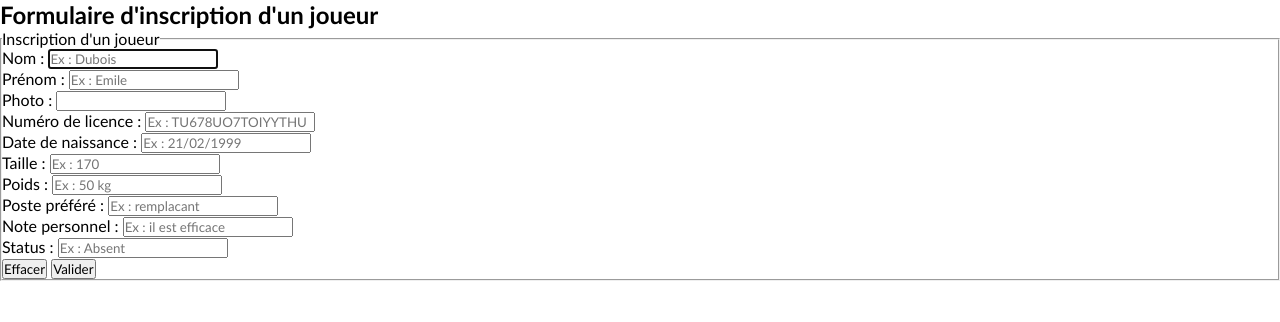
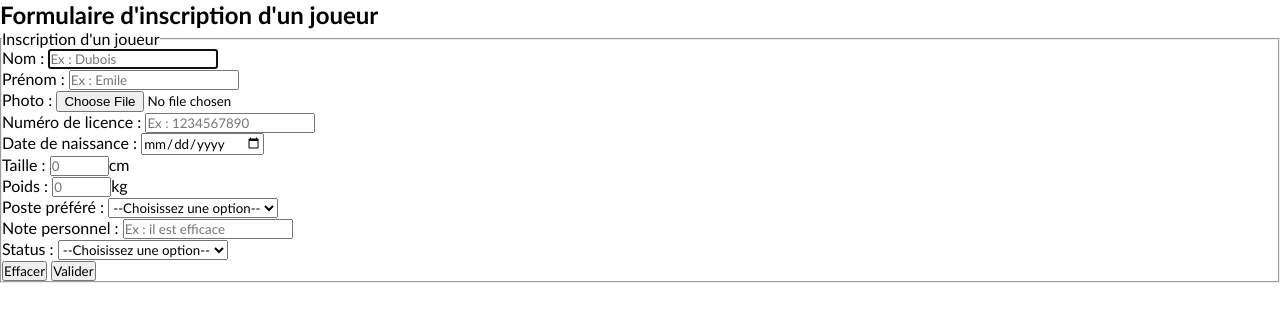
Before and after one commit to NeikoStream/Ultimate-Gestion, a PHP site: page /page/saisieJoueur.php in a window 1280 px wide. Shown: the part 234-556 px from the top of the page. Run offline with PHP 8.4, Linux system fonts and the light colour scheme; the visitor is signed in with stand-in values (Sample User, id 1).

Commit message:
update saisieJoueur + css

```diff
--- a/css/style.css
+++ b/css/style.css
@@ -269,7 +269,7 @@ a{
 .joueur{
   display: flex;
   justify-content: center;
-  width: 25%;
+  width: 20.5%;
   border: 1px solid #f1f1f1;
   box-shadow: 0 0 20px 0 rgba(0, 0, 0, 0.2), 0 5px 5px 0 rgba(0, 0, 0, 0.24);
   text-align: center;
--- a/page/saisieJoueur.php
+++ b/page/saisieJoueur.php
@@ -11,40 +11,50 @@ require 'header.php'; ?>
 <html>
 		<section>
             <h2 class="cache">Formulaire d'inscription d'un joueur</h2>
-            <form action="ajoutJoueur.php" method="post">
+            <form action="../fonctionPHP/ajoutJoueur.php" method="post">
                 <fieldset>
                     <legend>Inscription d'un joueur</legend>
                     <div class="infos">
-                        <label for="user_nom">Nom :</label>
+                        <label for="nom">Nom :</label>
                         <input type="text" name="nom_saisie" id="nom_saisie" placeholder="Ex : Dubois" autofocus required/><br>
 
-                        <label for="user_prenom">Prénom :</label>
+                        <label for="prenom">Prénom :</label>
                         <input type="text" name="prenom_saisie" id="prenom_saisie" placeholder="Ex : Emile" required/><br>
 
-						<label for="user_prenom">Photo :</label>
-                        <input type="text" name="photo_saisie" id="photo_saisie" required/><br>
+						<label for="photo">Photo :</label>
+                        <input type="file" name="photo_saisie" id="photo_saisie" accept="image/png, image/jpeg"/><br>
 
-						<label for="user_prenom">Numéro de licence :</label>
-                        <input type="text" name="num_licence_saisie" id="num_licence_saisie" placeholder="Ex : TU678UO7TOIYYTHU" required/><br>
+						<label for="numero_licence">Numéro de licence :</label>
+                        <input type="text" name="num_licence_saisie" id="num_licence_saisie" placeholder="Ex : 1234567890" required/><br>
 
-						<label for="user_prenom">Date de naissance :</label>
-                        <input type="text" name="date_naissance_saisie" id="date_naissance_saisie" placeholder="Ex : 21/02/1999" required/><br>
+						<label for="date_naissance">Date de naissance :</label>
+                        <input type="date" name="date_naissance_saisie" id="date_naissance_saisie" placeholder="Ex : 21/02/1999" required/><br>
 
-						<label for="user_prenom">Taille :</label>
-                        <input type="text" name="taille_saisie" id="taille_saisie" placeholder="Ex : 170" required/><br>
+						<label for="taille">Taille :</label>
+                        <input type="number" name="taille_saisie" id="taille_saisie" placeholder="0" min="0" max="400" required/>cm<br>
 
-						<label for="user_prenom">Poids :</label>
-                        <input type="text" name="poids_saisie" id="poids_saisie" placeholder="Ex : 50 kg" required/><br>
+						<label for="poids">Poids :</label>
+                        <input type="number" name="poids_saisie" id="poids_saisie" placeholder="0" min="1" max="400" required/>kg<br>
 
-						<label for="user_prenom">Poste préféré :</label>
-                        <input type="text" name="poste_pref_saisie" id="poste_pref_saisie" placeholder="Ex : remplacant" /><br>
+						<label for="poste_prefere">Poste préféré :</label>
+                        <select name="poste_saisie" id="poste_saisie" required>
+                            <option value="">--Choisissez une option--</option>
+                            <option value="Attaquant">Attaquant</option>
+                            <option value="Défenseur">Défenseur</option>
+                            <option value="Aucun">Aucun</option>
+                        </select><br>
 
-						<label for="user_prenom">Note personnel :</label>
+						<label for="note_perso">Note personnel :</label>
                         <input type="text" name="note_saisie" id="note_saisie" placeholder="Ex : il est efficace" /><br>
 
-						<label for="user_prenom">Status :</label>
-                        <input type="text" name="status_saisie" id="statuts_saisie" placeholder="Ex : Absent" required/><br>
-
+						<label for="statut">Status :</label>
+                        <select name="statut_saisie" id="statut_saisie" required>
+                            <option value="">--Choisissez une option--</option>
+                            <option value="Actif">Actif</option>
+                            <option value="Blessé">Blessé</option>
+                            <option value="Suspendu">Suspendu</option>
+                            <option value="Absent">Absent</option>
+                        </select><br>
 						<button type="reset">Effacer</button>
 						<button type="submit">Valider</button>
                     </div>
```
Also changed, not shown: fonctionPHP/ajoutJoueur.php (+15 -19 lines).
